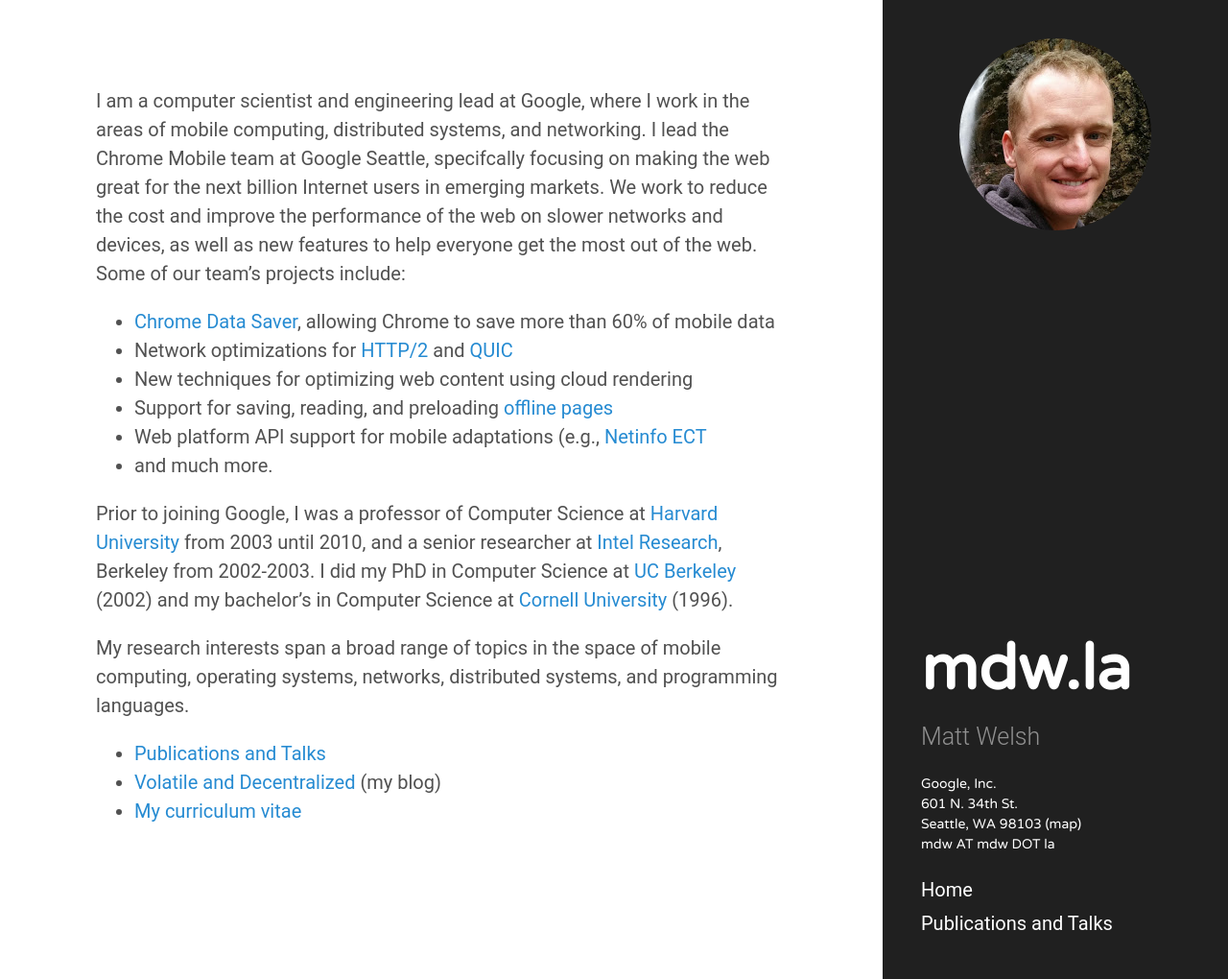
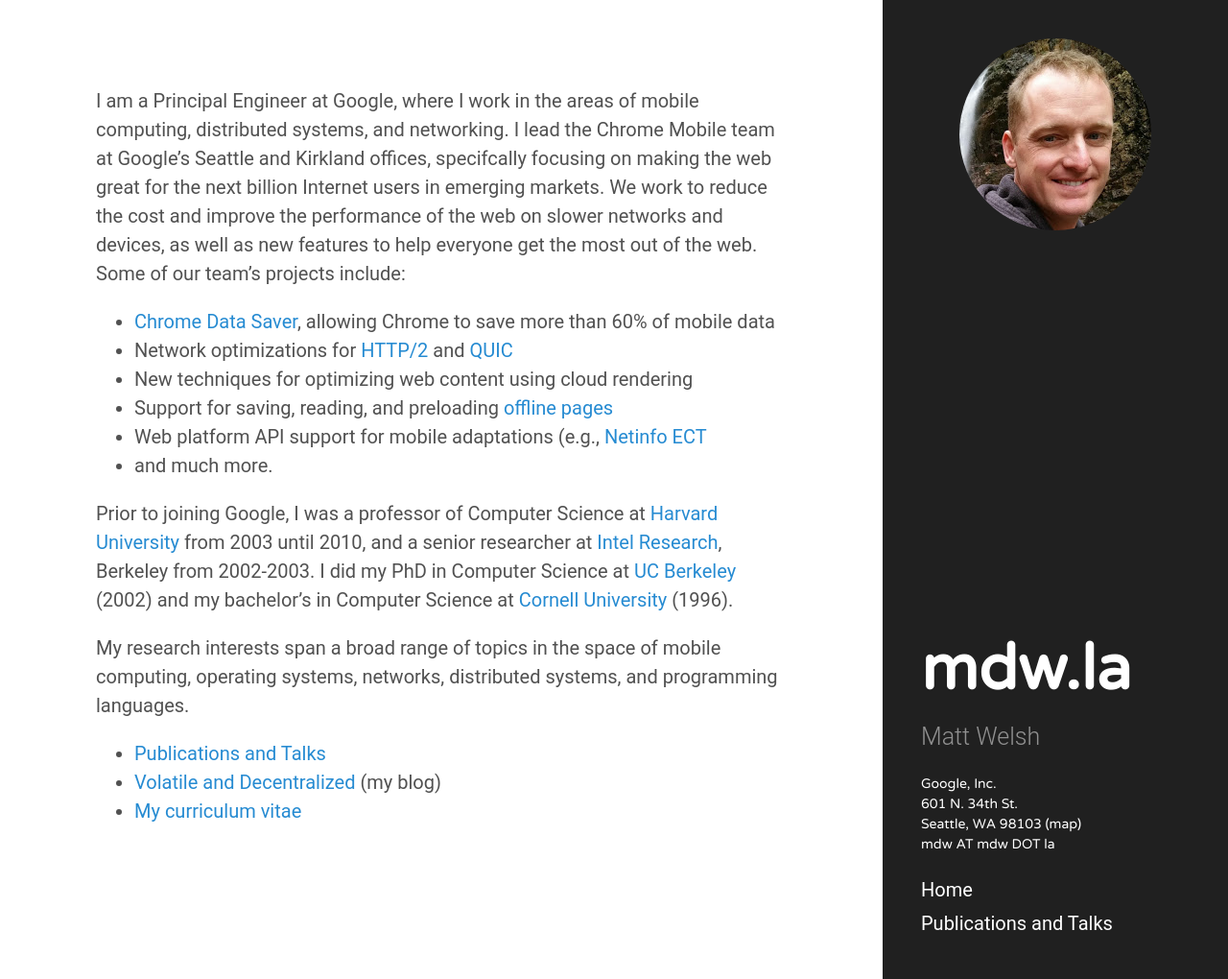
Before and after one commit to mdwelsh/mdwelsh.github.io, a Jekyll site: the page built from index.md, in a window 1280 px wide and 1020 px high. Shown: the whole window at 96% size. Built offline with Jekyll 4.4.1, drawn with Linux system fonts in a browser that asks for light colours.

Commit message:
Small update

```diff
--- a/index.md
+++ b/index.md
@@ -1,12 +1,12 @@
 ---
 layout: page
 ---
-I am a computer scientist and engineering lead at Google, where I work in the areas of mobile
-computing, distributed systems, and networking. I lead the Chrome Mobile team at Google Seattle,
-specifcally focusing on making the web great for the next billion Internet users in emerging
-markets. We work to reduce the cost and improve the performance of the web on slower networks
-and devices, as well as new features to help everyone get the most out of the web. Some of
-our team's projects include:
+I am a Principal Engineer at Google, where I work in the areas of mobile
+computing, distributed systems, and networking. I lead the Chrome Mobile team at Google's Seattle
+and Kirkland offices, specifcally focusing on making the web great for the next billion Internet
+users in emerging markets. We work to reduce the cost and improve the performance of the web
+on slower networks and devices, as well as new features to help everyone get the most out of
+the web. Some of our team's projects include:
 
 * [Chrome Data Saver](/papers/flywheel-nsdi15.pdf), allowing Chrome to save more than 60% of mobile data
 * Network optimizations for [HTTP/2](https://http2.github.io/) and [QUIC](https://www.chromium.org/quic)
```
